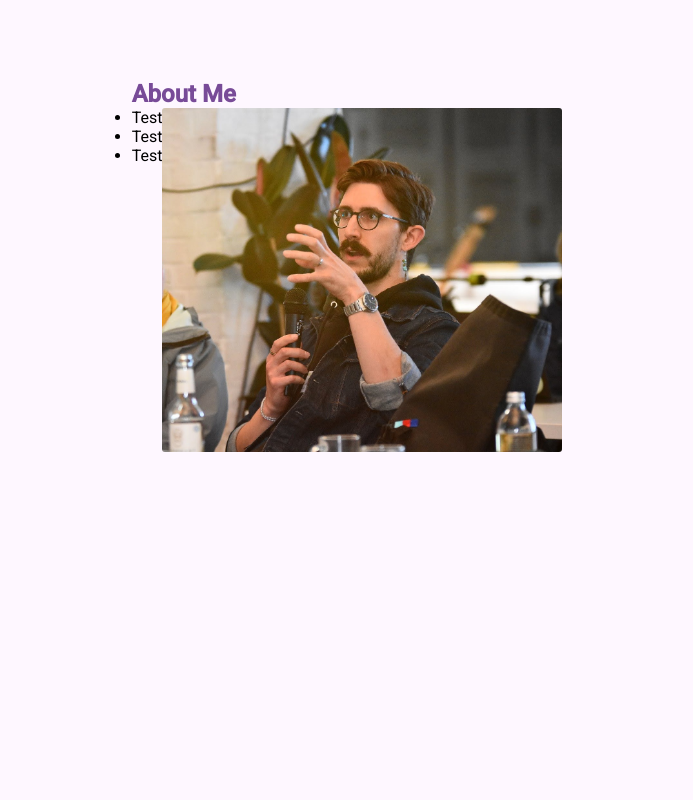
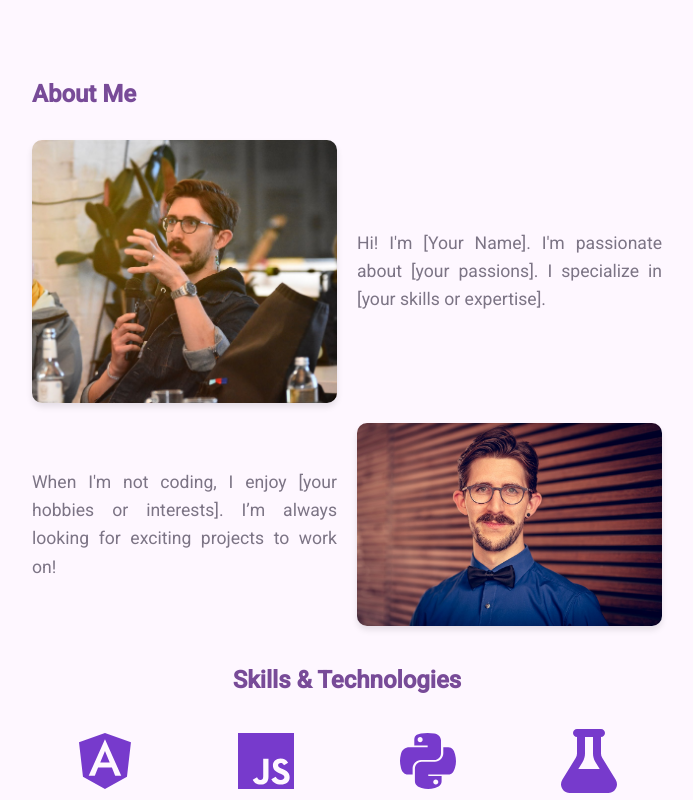
Before and after one commit to arbertrary/personal-angular-page, an Angular app: page / in a window 1280 px wide. Shown: the part 860-1660 px from the top of the page, without its empty margins (293-986 px from the left). Built offline with nearby package versions, Linux system fonts and the light colour scheme.

Commit message:
Add: About Component content

```diff
--- a/src/app/home/about/about.component.html
+++ b/src/app/home/about/about.component.html
@@ -1,18 +1,37 @@
 <section class="section about" id="about">
     <div class="container">
         <div class="section-box">
-
             <h3 class="section-title">
                 <span>About Me</span>
             </h3>
-            <div style="display:flex">
-                <ul>
-                    <li>Test</li>
-                    <li>Test</li>
-                    <li>Test</li>
-                </ul>
-                <div class="about-img-container">
-                    <img class="rounded" width="400" src="assets/img/speaking.jpg">
+
+            <!-- About Me Content -->
+            <div class="about-grid">
+                <!-- First Row -->
+                <img src="assets/img/speaking.jpg" alt="About me photo 1" class="photo" />
+                <div class="text description">Hi! I'm [Your Name]. I'm passionate about [your passions]. I specialize in
+                    [your
+                    skills or expertise].</div>
+
+                <!-- Second Row -->
+
+                <div class="text description">When I'm not coding, I enjoy [your hobbies or interests]. I’m always
+                    looking for
+                    exciting projects to work on!</div>
+                <img src="assets/img/application.jpg" alt="About me photo 2" class="photo" />
+            </div>
+
+            <!-- Skills Section -->
+            <div class="skills">
+                <h3 class="section-title">Skills & Technologies</h3>
+                <div class="icons">
+                    <fa-icon [icon]="faAngular" title="Angular"></fa-icon>
+                    <fa-icon [icon]="faJs" title="JavaScript"></fa-icon>
+                    <fa-icon [icon]="faPython" title="Python"></fa-icon>
+                    <fa-icon [icon]="faFlask" title="Flask"></fa-icon>
+                    <!-- <fa-icon [icon]="faHtml5" title="HTML5"></fa-icon>
+            <fa-icon [icon]="faCss3" title="CSS3"></fa-icon> -->
+                    <!-- Add more icons as needed -->
                 </div>
             </div>
         </div>
--- a/src/app/home/about/about.component.scss
+++ b/src/app/home/about/about.component.scss
@@ -3,39 +3,99 @@
         display: table;
         height: 100vh;
         margin: auto;
+        max-width: 50%;
+
     }
 
-    .about-img-container {
-        // width: 324px;
-        margin: auto;
+    .about-grid {
+        display: grid;
+        grid-template-columns: 1fr 1fr;
+        gap: 20px;
+        margin-bottom: 40px;
+        margin-top: 2rem;
 
-        // &:after {
-        //     content: '';
-        //     border: 2px solid var(--mat-sys-primary);
-        //     z-index: 0;
-        //     display: block;
-        //     position: relative;
-        //     width: 324px;
-        //     height: 325px;
-        //     border-radius: 3px;
-        //     bottom: 290px;
-        //     left: 23px;
+        @media (max-width: 768px) {
+            grid-template-columns: 1fr;
+        }
 
-        // }
+        .text {
+            font-size: 1.1rem;
+            line-height: 1.6;
+            display: flex;
+            align-items: center;
+            justify-content: center;
+            text-align: justify;
+        }
 
-        img {
-            z-index: 2;
-            position: relative;
-            border-radius: 3px;
-            max-width: 100%;
+        .photo {
+            width: 100%;
+            // max-width: 50%;
             height: auto;
+            object-fit: cover;
+            border-radius: 10px;
+            box-shadow: 0 4px 6px rgba(0, 0, 0, 0.1);
         }
     }
 
-    // @media (min-width: 992px) and (max-width: 1300px) {
+    .skills {
+        text-align: center;
+
+        h4 {
+            font-size: 1.5rem;
+            margin-bottom: 20px;
+        }
+
+        .icons {
+            display: flex;
+            flex-wrap: wrap;
+            gap: 15px;
+            margin-top: 2rem;
+            justify-content: space-around;
+
+            fa-icon {
+                font-size: 4rem;
+                color: var(--mat-sys-primary);
+
+                &:hover {
+                    // color: #ff784e;
+                    transform: scale(1.1);
+                    transition: color 0.3s, transform 0.3s;
+                }
+            }
+        }
+    }
+
     //     .about-img-container {
-    //         margin-left: auto;
-    //         margin-right: 0;
+    //         // width: 324px;
+    //         margin: auto;
+
+    //         // &:after {
+    //         //     content: '';
+    //         //     border: 2px solid var(--mat-sys-primary);
+    //         //     z-index: 0;
+    //         //     display: block;
+    //         //     position: relative;
+    //         //     width: 324px;
+    //         //     height: 325px;
+    //         //     border-radius: 3px;
+    //         //     bottom: 290px;
+    //         //     left: 23px;
+
+    //         // }
+
+    //         img {
+    //             z-index: 2;
+    //             position: relative;
+    //             border-radius: 3px;
+    //             max-width: 100%;
+    //             height: auto;
+    //         }
     //     }
-    // }
+
+    //     // @media (min-width: 992px) and (max-width: 1300px) {
+    //     //     .about-img-container {
+    //     //         margin-left: auto;
+    //     //         margin-right: 0;
+    //     //     }
+    //     // }
 }
--- a/src/app/home/about/about.component.ts
+++ b/src/app/home/about/about.component.ts
@@ -1,11 +1,22 @@
 import { Component } from '@angular/core';
+import { FontAwesomeModule } from '@fortawesome/angular-fontawesome';
+import { faAngular, faJs, faPython } from '@fortawesome/free-brands-svg-icons';
+import { faFlask } from '@fortawesome/free-solid-svg-icons';
+
 
 @Component({
   selector: 'app-about',
-  imports: [],
+  imports: [FontAwesomeModule],
   templateUrl: './about.component.html',
   styleUrl: './about.component.scss'
 })
 export class AboutComponent {
+  faAngular = faAngular;
+  faPython = faPython;
+  faFlask = faFlask;
+  faJs = faJs;
+
+
+
 
 }
--- a/src/app/home/experience/experience.component.scss
+++ b/src/app/home/experience/experience.component.scss
@@ -1,4 +1,9 @@
 .experience {
+    .section-box {
+        display: table-cell;
+        vertical-align: middle;
+    }
+
     .container {
         display: table;
         height: 100vh;
@@ -74,7 +79,9 @@
     }
 
     .logo:hover {
-        transform: translateY(-5px);
+        // transform: translateY(-5px);
+        transform: scale(1.1);
+        transition: color 0.3s, transform 0.3s;
         /* Lift effect */
         // box-shadow: 0 6px 12px rgba(0, 0, 0, 0.15);
     }
--- a/src/styles.css
+++ b/src/styles.css
@@ -89,6 +89,8 @@ body {
 
 .section-box {
   padding: 130px 0;
+  display: table-cell;
+  vertical-align: middle;
 }
 
 .section-title {
```
Also changed, not shown: src/assets/img/application.jpg (added).
